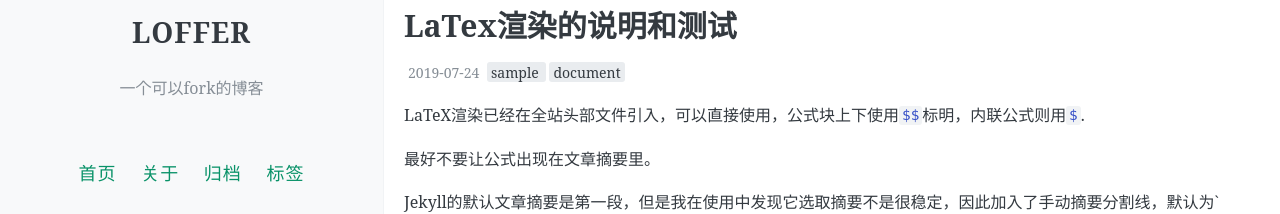
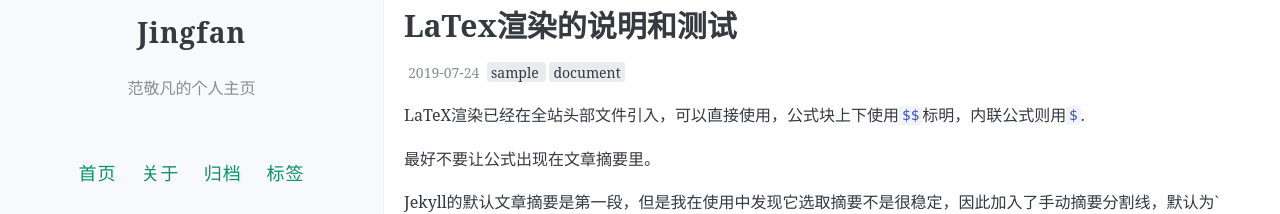
Before and after one commit to flyvan/fjf, a Jekyll site: the page built from index.html, in a window 1280 px wide. Shown: the part 290-504 px from the top of the page. Built offline with Jekyll 4.4.1, drawn with Linux system fonts in a browser that asks for light colours; the list of posts is cut into pages by our own code; comment, search, counter and statistics services are not loaded.

Commit message:
Update _config.yml

```diff
--- a/_config.yml
+++ b/_config.yml
@@ -7,8 +7,8 @@
 # 井号后面的文字是说明文档，不会被程序读取。
 
 # 描述/签名
-name: LOFFER
-description: 一个可以fork的博客
+name: Jingfan
+description: 范敬凡的个人主页
 
 # 输入你的网站域名（如果你没有添加自己的域名，而是直接用GitHub pages分配的域名的话可以省略）
 url:
@@ -16,7 +16,7 @@ url:
 # 添加你的博客的二级域名，一般来说是你的repository名
 # 如果你的博客的URL是：(http://yourusername.github.io/repository-name)
 # 那么就写成 "/repository-name"
-baseurl:
+baseurl: /fjf
 
 
 #
```
